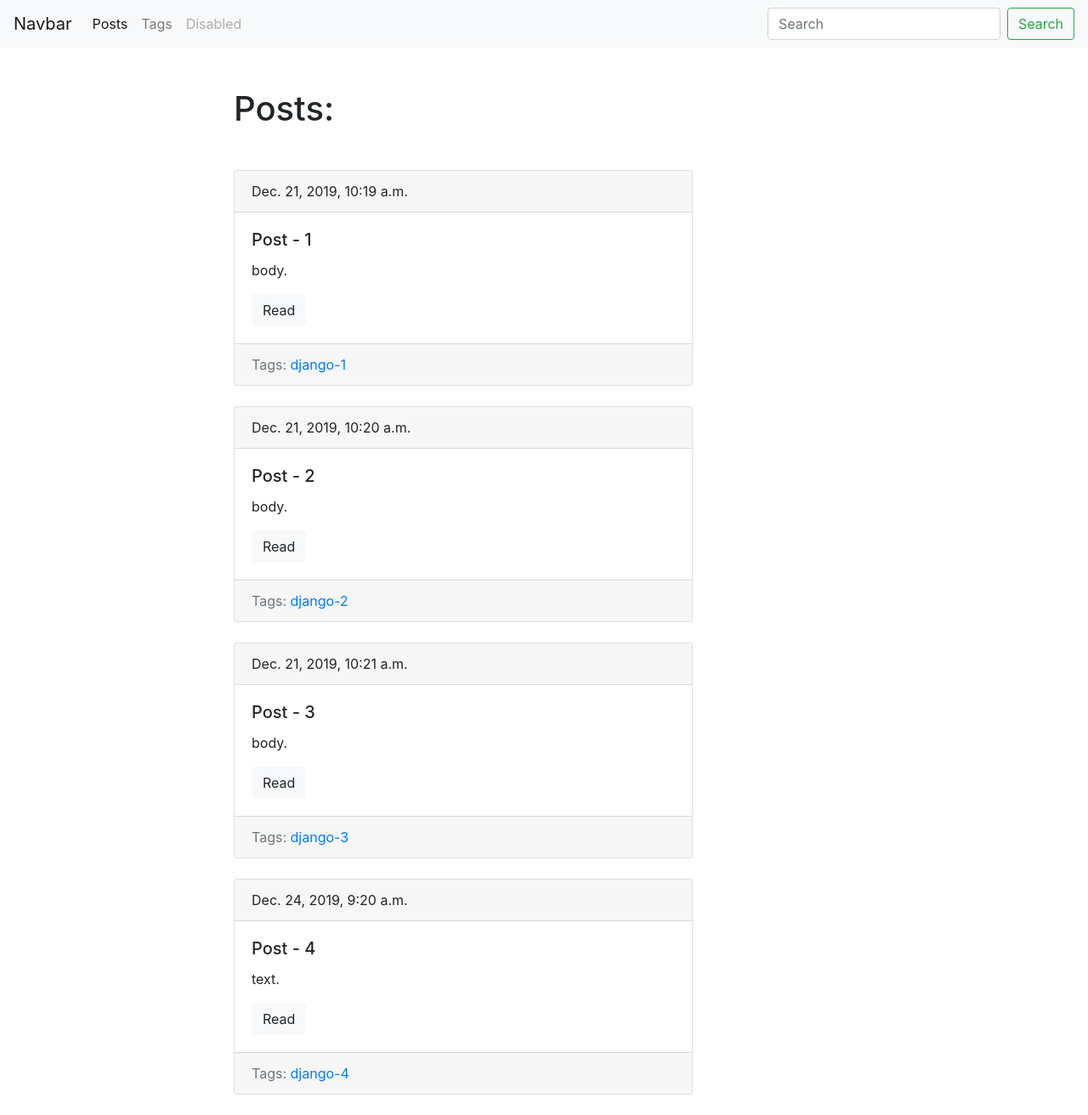
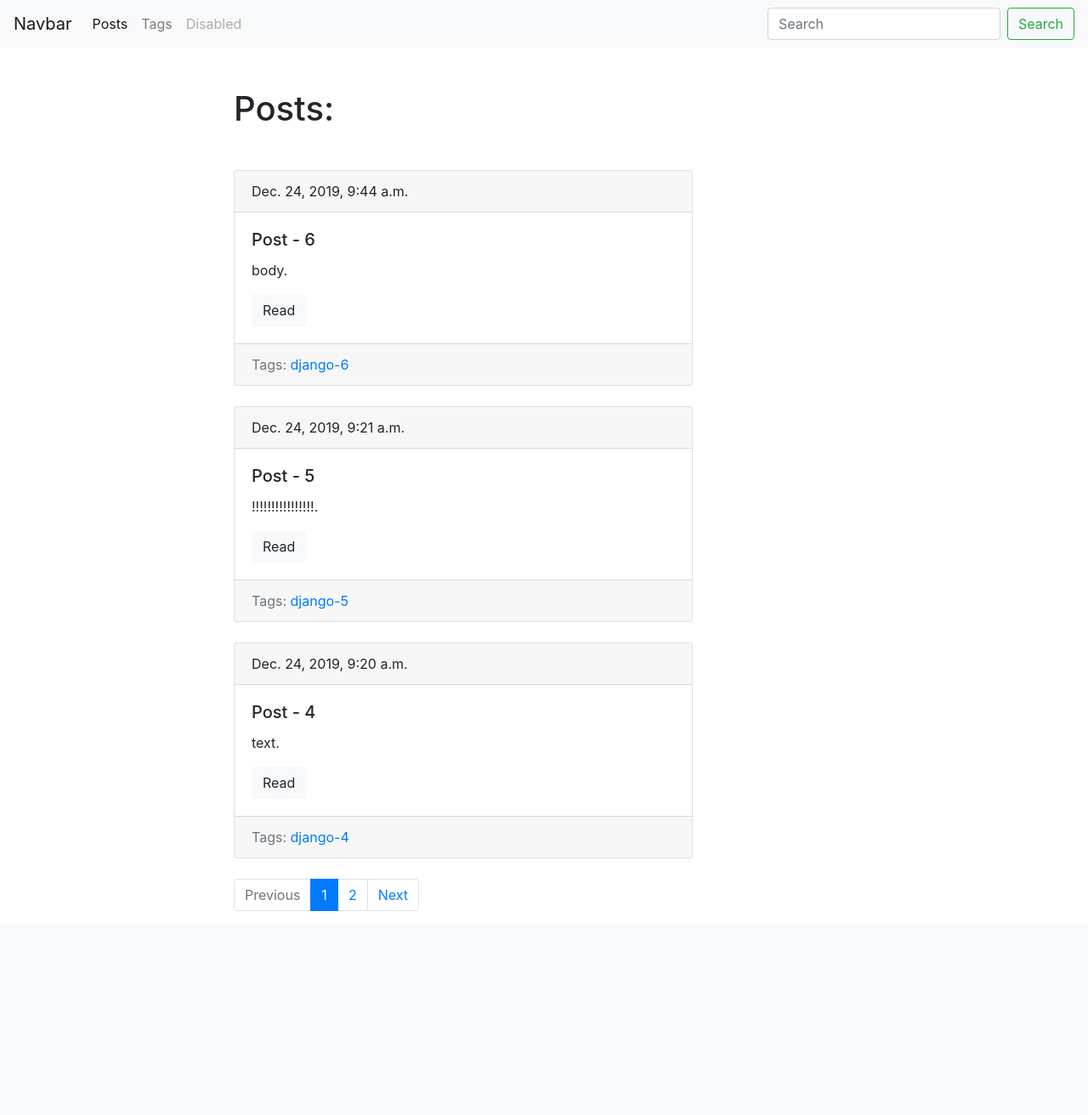
Before and after one commit to test8140/Django-Blog, a Django app: page /blog/ in a window 1280 px wide. Shown: the top 1312 px of the page at 85% size. After the commit the page ends 1072 px from the top, so only its background shows below. Run offline with Django 3.2, Linux system fonts and the light colour scheme; data comes from the database, SQL or seed files in the repository; both versions use the stored data as it was after the commit; some libraries are stand-ins or nearby versions.

Commit message:
Adding pagination, Simple search by headings and body of posts.

```diff
--- a/blog/models.py
+++ b/blog/models.py
@@ -40,6 +40,10 @@ class Post(models.Model):
         return self.title
 
 
+    class Meta:
+        ordering = ['-date_pub']
+
+
 class Tag(models.Model):
     title = models.CharField(max_length=50)
     slug = models.SlugField(max_length=50, unique=True)
@@ -59,3 +63,7 @@ class Tag(models.Model):
 
     def __str__(self):
         return "{}" .format(self.title)
+
+
+    class Meta:
+        ordering = ['title']
--- a/blog/templates/blog/index.html
+++ b/blog/templates/blog/index.html
@@ -7,7 +7,7 @@
 
 {% block content %}
     <h1 class="mb-5">Posts:</h1>
-     {% for post in posts %}
+     {% for post in page_object.object_list %}
      {% include 'blog/includes/post_card_template.html' %}
      {% endfor %}
 {% endblock %}
--- a/blog/views.py
+++ b/blog/views.py
@@ -4,6 +4,8 @@ from django.views.generic import View
 from django.shortcuts import redirect
 from django.urls import reverse
 from django.contrib.auth.mixins import LoginRequiredMixin
+from django.core.paginator import Paginator
+from django.db.models import Q
 
 from .models import Post, Tag
 from .utils import *
@@ -12,8 +14,41 @@ from .forms import TagForm, PostForm
 
 
 def posts_list(request):
-    posts = Post.objects.all()
-    return render(request, 'blog/index.html', context={'posts': posts})
+    search_query = request.GET.get('search', '')
+
+    if search_query:
+        posts = Post.objects.filter(Q(title__icontains=search_query) | Q(body__icontains=search_query))
+    else:
+        posts = Post.objects.all()
+
+    paginator = Paginator(posts, 3)
+
+    page_number = request.GET.get('page', 1)
+    page = paginator.get_page(page_number)
+
+    is_paginated = page.has_other_pages()
+
+
+    if page.has_previous():
+        prev_url = '?page={}' .format(page.previous_page_number())
+    else:
+        prev_url = ''
+
+
+    if page.has_next():
+        next_url = '?page={}' .format(page.next_page_number())
+    else:
+        next_url = ''
+
+
+    context = {
+        'page_object': page,
+        'is_paginated': is_paginated,
+        'prev_url': prev_url,
+        'next_url': next_url,
+    }
+
+    return render(request, 'blog/index.html', context)
 
 
 class PostCreate(LoginRequiredMixin, ObjectCreateMixin, View):
--- a/templates/base.html
+++ b/templates/base.html
@@ -35,8 +35,8 @@
               <a class="nav-link disabled" href="#" tabindex="-1" aria-disabled="true">Disabled</a>
             </li>
           </ul>
-          <form class="form-inline my-2 my-lg-0">
-            <input class="form-control mr-sm-2" type="search" placeholder="Search">
+          <form class="form-inline my-2 my-lg-0" action="{% url 'posts_list_url' %}">
+            <input class="form-control mr-sm-2" type="search" placeholder="Search" name="search">
             <button class="btn btn-outline-success my-2 my-sm-0" type="submit">Search</button>
           </form>
         </div>
@@ -47,6 +47,31 @@
                   {% block content %}
                      There is no any content for you
                   {% endblock %}
+
+                  {% if is_paginated %}
+                  <nav aria-label="...">
+                    <ul class="pagination">
+                      <li class="page-item {% if not prev_url %} disabled {% endif %}">
+                        <a class="page-link" href="{{ prev_url }}" tabindex="-1" aria-disabled="true">Previous</a>
+                      </li>
+                      {% for n in page_object.paginator.page_range %}
+                      {% if page_object.number == n%}
+                      <li class="page-item active" aria-current="page">
+                        <a class="page-link" href="?page={{ n }}">{{ n }}<span class="sr-only">(current)</span></a>
+                      </li>
+                      {% elif n > page_object.number|add:-3 and n < page_object.number|add:3 %}
+                      <li class="page-item">
+                        <a class="page-link" href="?page={{ n }}">{{ n }}</a>
+                      </li>
+                      {% endif %}
+                      {% endfor %}
+                      <li class="page-item {% if not next_url %} disabled {% endif %}">
+                        <a class="page-link" href="{{ next_url }}" tabindex="-1" aria-disabled="true">Next</a>
+                      </li>
+                    </ul>
+                  </nav>
+                  {% endif %}
+
               </div>
           </div>
       </div>
```
Also changed, not shown: db.sqlite3.
